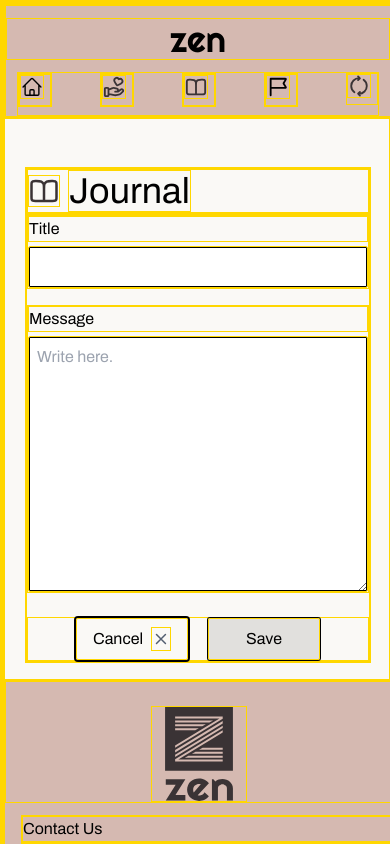
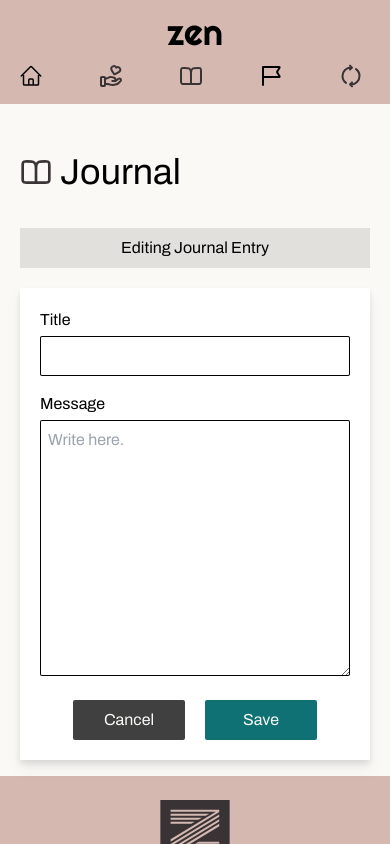
Before and after one commit to rominadouk/zen-redesign, a React (Create React App) app: page /journals/1 in a window 390 px wide. Both pictures are taken after a click on the button "Edit". Shown: the top 844 px of the page. Built offline with nearby package versions, Linux system fonts and the light colour scheme; no server answers.

Commit message:
completed styling for edit journal mobile view

```diff
--- a/src/index.css
+++ b/src/index.css
@@ -3,9 +3,9 @@
 @tailwind components;
 @tailwind utilities;
 
-* {
+/* * {
     border: 1px solid gold;
-}
+} */
 
 #home-main-img {
     background-image: url('./modules/home-page/images/relaxed.svg');
--- a/src/modules/journals/journal-view.tsx
+++ b/src/modules/journals/journal-view.tsx
@@ -146,9 +146,11 @@ const JournalView = () => {
                         </div>
                     </div>
                     {/* HEADER END*/}
+                    {/* BEGIN TERNARY: If editing is true, display edit form, if not display Journal Post */}
                     { editing ?
-                    <>
-                    <form onSubmit={handleEditSubmit}>
+                    <div className='mt-9'>
+                        <h2 className='text-center bg-smoke-lightest mb-5 py-2'>Editing Journal Entry</h2>
+                        <form className='bg-pure-white p-5 drop-shadow-lg' onSubmit={handleEditSubmit}>
                             {/* TITLE INPUT */}
                             <div className='flex flex-col'>
                                 <label htmlFor='title-journal' className='mb-1'>Title</label>
@@ -161,17 +163,16 @@ const JournalView = () => {
                             </div>
                             {/* FORM BUTTONS */}
                             <div className=' flex flex-row justify-center gap-5 mt-6'>
-                            <button className=' flex flex-row ring-2 py-2 px-4  w-28 ring-black rounded-sm' onClick={() => {
+                                <button className=' bg-smoke-darker  py-2 px-4  w-28 rounded-sm place-self-center text-off-white' onClick={() => {
                                     setEditing(false)
                                     navigate(`/journals`)
-                            }}>Cancel <CancelIcon  className='ml-2'/>
-                            </button>
+                                }}>Cancel</button>
 
-                            <input className='ring-1 py-2 px-4 w-28 ring-black bg-smoke-lightest rounded-sm cursor-pointer' type='submit' value='Save' />
+                                <input className='py-2 px-4 w-28 bg-sea-green-blue text-off-white rounded-sm cursor-pointer' type='submit' value='Save' />
                             </div>
                         </form>
 
-                    </>
+                    </div>
                     :
                     <div className='bg-pure-white px-6 py-4 drop-shadow-lg'>
                         <p className='text-xl'>{oneJournal.title}</p>
```
Lines whose indentation alone changed are shown as unchanged.
